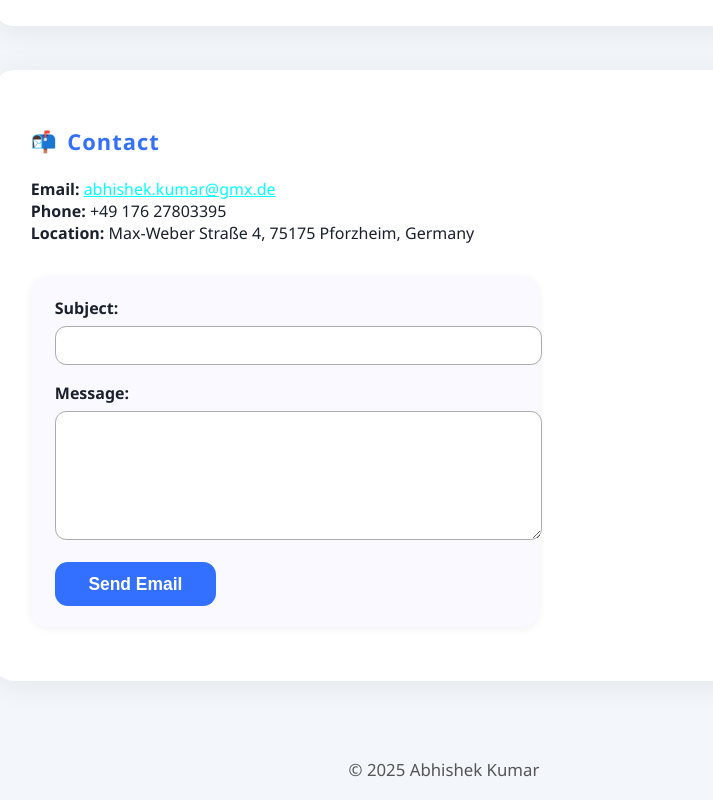
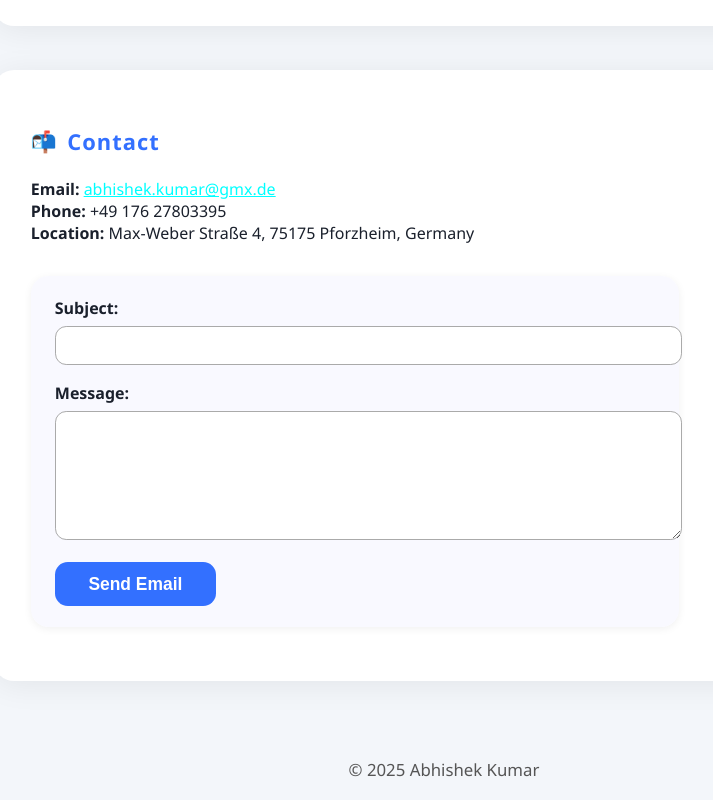
Before and after one commit to abbie2203/abbie2203.github.io, a plain HTML site: page index.html in a window 1280 px wide. Shown: the part 3190-3990 px from the top of the page, without its empty margins (196-909 px from the left). Drawn offline with Linux system fonts and the light colour scheme.

Commit message:
Update index.html

```diff
--- a/index.html
+++ b/index.html
@@ -336,7 +336,7 @@
     <strong data-en="Phone:" data-de="Telefon:">Phone:</strong> +49 176 27803395<br />
     <strong data-en="Location:" data-de="Adresse:">Location:</strong> Max-Weber Straße 4, 75175 Pforzheim, Germany
   </p>
-  <form id="contactForm" style="margin-top:2rem;max-width:460px;background:rgba(240,240,255,0.42);padding:1.3rem 1.5rem;border-radius:1.1rem;box-shadow:0 2px 8px rgba(0,0,0,0.06);">
+  <form id="contactForm" style="margin-top:2rem;max-width:600px;background:rgba(240,240,255,0.42);padding:1.3rem 1.5rem;border-radius:1.1rem;box-shadow:0 2px 8px rgba(0,0,0,0.06);">
     <label for="subject" style="display:block;margin-bottom:0.4rem;font-weight:600;"><span data-en="Subject" data-de="Betreff">Subject</span>:</label>
     <input type="text" id="subject" name="subject" required maxlength="80" style="width:100%;padding:0.6rem 0.8rem;border-radius:0.7rem;border:1px solid #aaa;margin-bottom:1.1rem;font-size:1rem;"/>
     <label for="body" style="display:block;margin-bottom:0.4rem;font-weight:600;"><span data-en="Message" data-de="Nachricht">Message</span>:</label>
```
